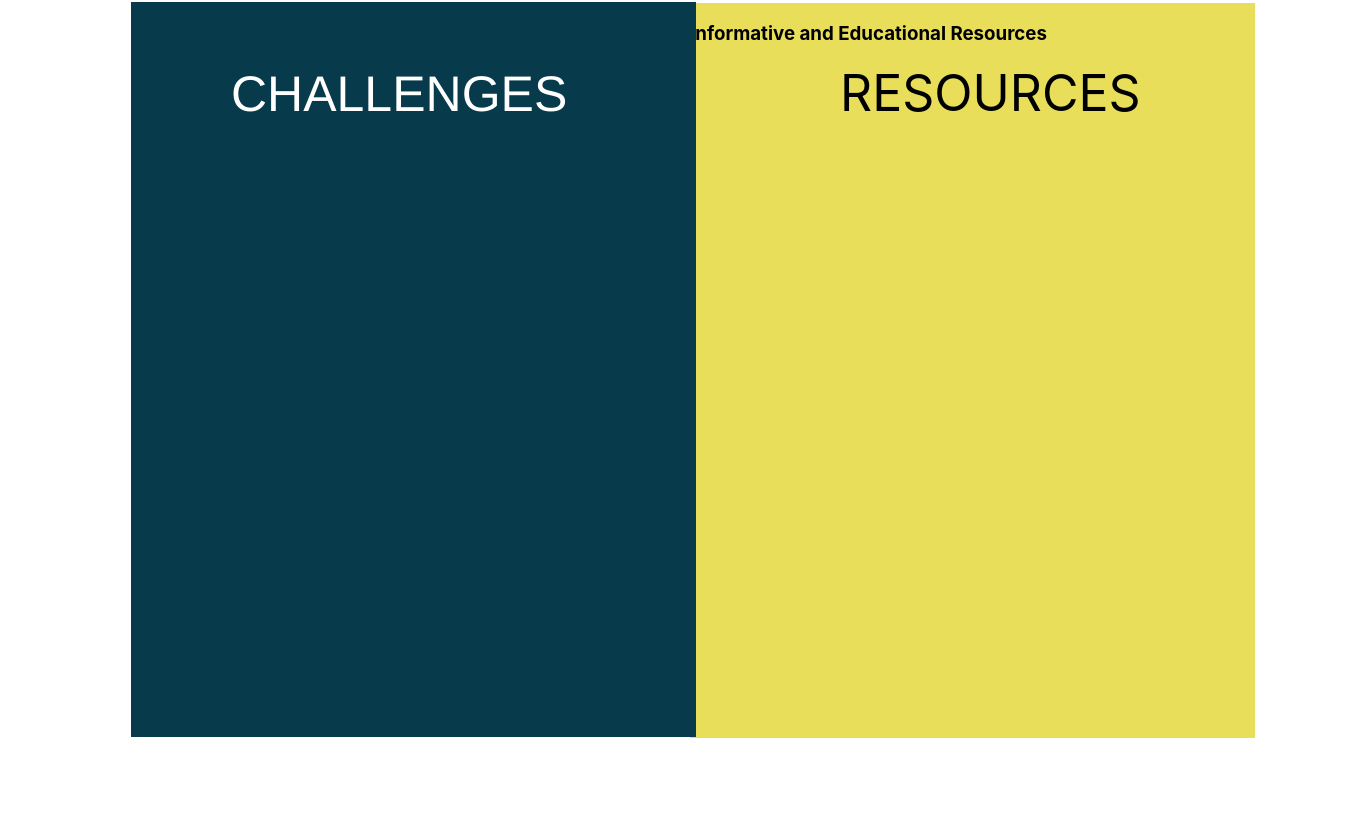
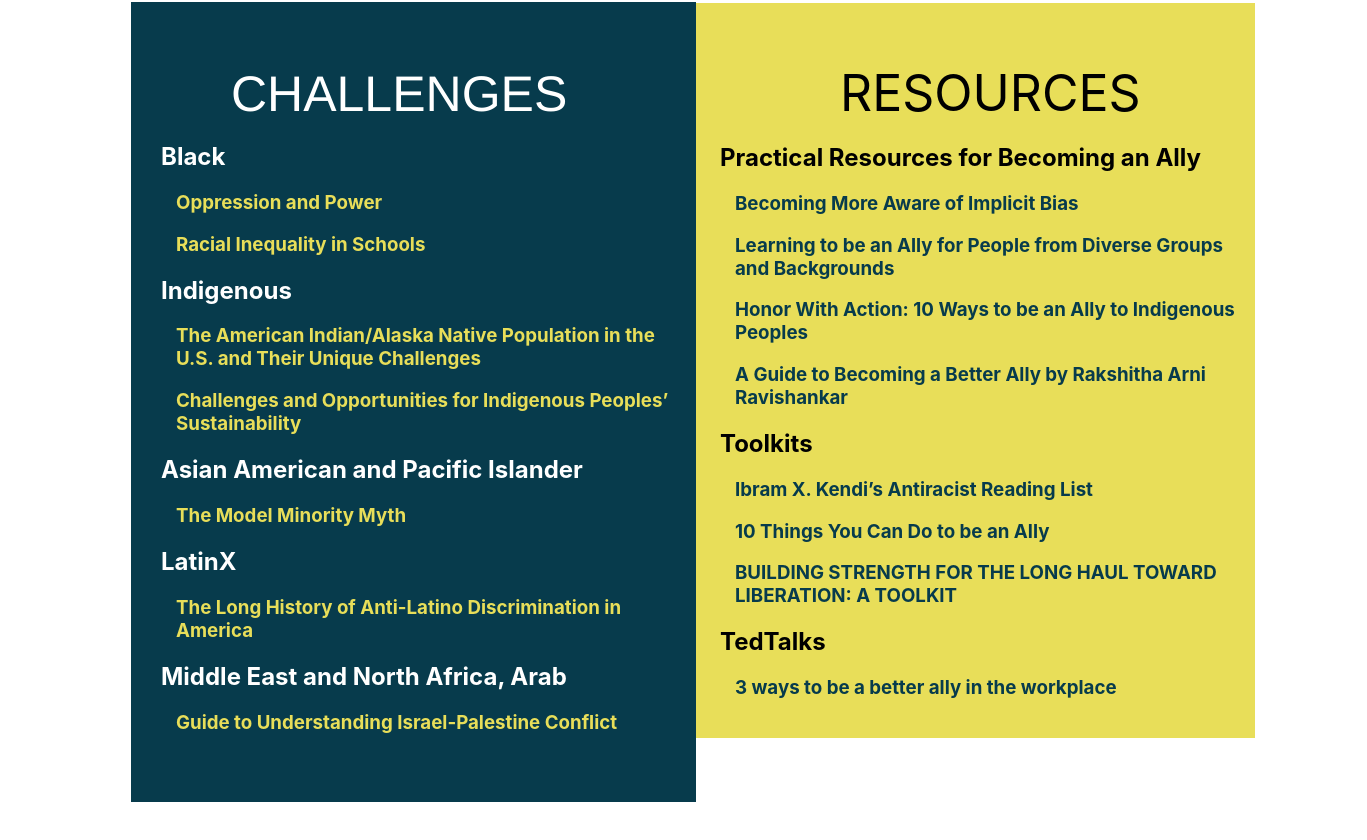
Before and after one commit to AdassaC/ARCH, a React (Create React App) app in the folder arch/: page /bipoc in a window 1280 px wide. Shown: the part 818-1658 px from the top of the page, 1367 px wide, since content can reach past the window. Built offline with nearby package versions, Linux system fonts and the light colour scheme.

Commit message:
Add content to challenges and resources for bipoc

```diff
--- a/arch/src/components/bipoc.js
+++ b/arch/src/components/bipoc.js
@@ -12,11 +12,58 @@ const BIPOC = () =>
 			<Navbar />
 			<div className="content-template">
 				<div className="div">
-					<div className="overlap3">
+					<div className="resources_box">
 						<div className="resources">RESOURCES</div>
-						<div className="resource_text">
-							<h3 >
-								Informative and Educational Resources
+						<div className="box_text">
+							<h2>
+								Practical Resources for Becoming an Ally
+							</h2>
+							<h3 className="resource_link">
+								<a className="rlink" href="https://poorvucenter.yale.edu/ImplicitBiasAwareness">
+									Becoming More Aware of Implicit Bias
+								</a>
+							</h3>
+							<h3 className="resource_link">
+								<a className="rlink" href="https://ctb.ku.edu/en/table-of-contents/culture/cultural-competence/be-an-ally/main">
+									Learning to be an Ally for People from Diverse Groups and Backgrounds
+								</a>							</h3>
+							<h3 className="resource_link">
+								<a className="rlink" href="https://www.greenpeace.org/usa/10-ways-to-be-ally-indigenous-peoples/">
+									Honor With Action: 10 Ways to be an Ally to Indigenous Peoples
+								</a>
+							</h3>
+							<h3 className="resource_link">
+								<a className="rlink" href="https://hbr.org/2023/06/a-guide-to-becoming-a-better-ally">
+								A Guide to Becoming a Better Ally by Rakshitha Arni Ravishankar
+								</a>
+							</h3>
+
+							<h2>
+								Toolkits
+							</h2>
+							<h3 className="resource_link">
+								<a className="rlink" href="https://www.nytimes.com/2019/05/29/books/review/antiracist-reading-list-ibram-x-kendi.html">
+									Ibram X. Kendi’s Antiracist Reading List
+								</a>
+							</h3>
+							<h3 className="resource_link">
+								<a className="rlink" href="http://www.ywcahbg.org/sites/default/files/manager/10%20Things%20Allies%20Can%20Do.pdf">
+									10 Things You Can Do to be an Ally
+								</a>
+							</h3>
+							<h3 className="resource_link">
+								<a className="rlink" href="https://ctb.ku.edu/sites/default/files/site_files/toolkit_-_building_strength_for_the_long_haul_toward_liberation_-_digital.pdf">
+									BUILDING STRENGTH FOR THE LONG HAUL TOWARD LIBERATION: A TOOLKIT
+								</a>
+							</h3>
+
+							<h2>
+								TedTalks
+							</h2>
+							<h3 className="resource_link">
+								<a className="rlink" href="https://www.ted.com/talks/melinda_briana_epler_3_ways_to_be_a_better_ally_in_the_workplace">
+									3 ways to be a better ally in the workplace
+								</a>
 							</h3>
 						</div>
 						{/* <p>
@@ -40,8 +87,65 @@ const BIPOC = () =>
 				<div className="group-2" />
 				<div className="text-wrapper-13">Black, Indigenous, and People of Color (BIPOC)</div>
 				<div className="overlap-wrapper">
-					<div className="overlap-2">
+					<div className="challenges_box">
 						<div className="challenges">CHALLENGES</div>
+						<div className="box_text">
+							<h2 className="cheader">
+								Black
+							</h2>
+							<h3 className="resource_link">
+								<a className="clink" href="https://poorvucenter.yale.edu/ImplicitBiasAwareness">
+									Oppression and Power
+								</a>
+							</h3>
+							<h3 className="resource_link">
+								<a className="clink" href="https://poorvucenter.yale.edu/ImplicitBiasAwareness">
+									Racial Inequality in Schools
+								</a>
+							</h3>
+
+							<h2 className="cheader">
+								Indigenous
+							</h2>
+							<h3 className="resource_link">
+								<a className="clink" href="https://poorvucenter.yale.edu/ImplicitBiasAwareness">
+									The American Indian/Alaska Native Population in the U.S. and Their Unique Challenges
+								</a>
+							</h3>
+							<h3 className="resource_link">
+								<a className="clink" href="https://poorvucenter.yale.edu/ImplicitBiasAwareness">
+									Challenges and Opportunities for Indigenous Peoples’ Sustainability
+								</a>
+							</h3>
+
+							<h2 className="cheader">
+								Asian American and Pacific Islander
+							</h2>
+							<h3 className="resource_link">
+								<a className="clink" href="https://poorvucenter.yale.edu/ImplicitBiasAwareness">
+									The Model Minority Myth
+								</a>
+							</h3>
+
+							<h2 className="cheader">
+								LatinX
+							</h2>
+							<h3 className="resource_link">
+								<a className="clink" href="https://poorvucenter.yale.edu/ImplicitBiasAwareness">
+									The Long History of Anti-Latino Discrimination in America
+								</a>
+							</h3>
+
+							<h2 className="cheader">
+								Middle East and North Africa, Arab
+							</h2>
+							<h3 className="resource_link">
+								<a className="clink" href="https://poorvucenter.yale.edu/ImplicitBiasAwareness">
+									Guide to Understanding Israel-Palestine Conflict
+								</a>
+							</h3>
+
+						</div>
 
 					</div>
 				</div>
--- a/arch/src/styles/bipoc.css
+++ b/arch/src/styles/bipoc.css
@@ -76,30 +76,30 @@ img
   width: 567px;
 }
 
-.content-template .overlap-2 {
+.content-template .challenges_box {
   background-color: #073b4c;
-  height: 735px;
-  position: relative;
+  height: 800px;
+  position: absolute;
   width: 565px;
   left: 100px;
 }
 
- .overlap3 {
+ .resources_box {
   background-color: #e8de59;
   height: 735px;
   position: absolute;
   width: 565px;
   left: 650px;
   bottom: 218px;
-  z-index: 0;
+  /*z-index: 0;*/
 }
 
 .resources {
-  height: 743px;
+  /*height: 743px;
+  width: 527px;*/
   left: 150px;
   position: absolute;
   top: 60px;
-  width: 527px;
   font-size: 50px;
   font-weight: 400;
   z-index: 5;
@@ -118,3 +118,29 @@ img
   top: 63px;
   width: 478px;
 }
+
+.box_text {
+  margin-top: 140px;
+  margin-left: 30px;
+  margin-bottom: 30px;
+}
+
+.resource_link {
+  text-decoration: none;
+  margin-left: 15px;
+  margin-right: 15px;
+}
+
+.rlink {
+  text-decoration: none;
+  color: #073b4c;
+}
+
+.clink {
+  text-decoration: none;
+  color: #e8de59;
+}
+
+.cheader {
+  color: white;
+}
```
